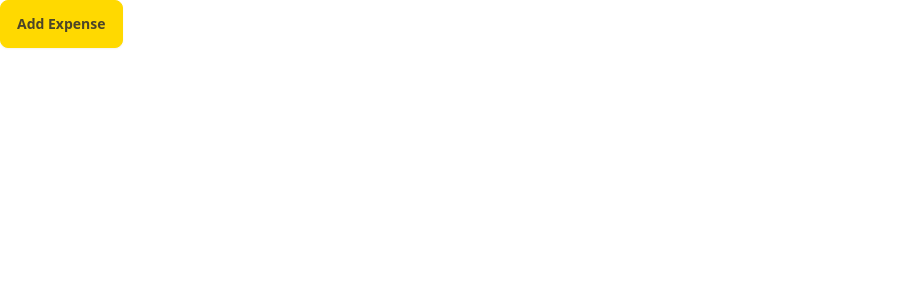
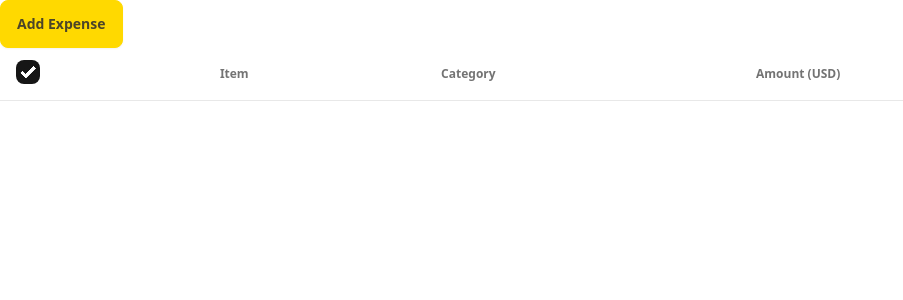
Before and after one commit to pNagi/cat-expense, a React (Vite) app: page / in a window 1280 px wide. Shown: the top 300 px of the page, without its empty margins (0-903 px from the left). Built offline with nearby package versions, Linux system fonts and the light colour scheme.

Commit message:
Create expense table

```diff
--- /dev/null
+++ b/src/components/ExpenseTable.tsx
@@ -0,0 +1,147 @@
+import { useCallback, useEffect, useMemo, useState } from "react";
+
+import { Expense } from "../api/expense/schema";
+import { t } from "../translations";
+
+interface ExpenseTableProps
+  extends Pick<Expense, "expenseDetails" | "maxAmount" | "maxCategoryAmount"> {
+  isLoading: boolean;
+}
+
+interface State {
+  all: boolean;
+  checked: Record<number, boolean>;
+  size: number;
+}
+
+const initialState = {
+  all: false,
+  checked: {},
+  size: 0,
+};
+
+const formatter = new Intl.NumberFormat("en-US", {
+  style: "currency",
+  currency: "USD",
+});
+
+export function ExpenseTable({
+  expenseDetails,
+  maxCategoryAmount,
+  maxAmount,
+  isLoading,
+}: ExpenseTableProps) {
+  const [state, setState] = useState<State>(initialState);
+
+  const allFormState = useMemo(
+    // Cache 'all' form state
+    () => ({
+      all: true,
+      checked: expenseDetails.reduce(
+        (acc, d) => ({ ...acc, [d.id]: true }),
+        {},
+      ),
+      size: expenseDetails.length,
+    }),
+    [expenseDetails],
+  );
+
+  const toggleItem = useCallback(
+    (id: number) => () => {
+      if (state.checked[id]) {
+        // Remove 'all' when uncheck
+        setState({
+          all: false,
+          checked: { ...state.checked, [id]: false },
+          size: state.size - 1,
+        });
+      } else {
+        // Recalculate 'all' when check
+        setState({
+          all: state.size + 1 === expenseDetails.length,
+          checked: { ...state.checked, [id]: true },
+          size: state.size + 1,
+        });
+      }
+    },
+    [expenseDetails.length, state.checked, state.size],
+  );
+
+  const toggleAll = useCallback(() => {
+    if (state.all) setState(initialState);
+    else setState(allFormState);
+  }, [allFormState, state.all]);
+
+  useEffect(() => {
+    // Recalculate 'all' when new expense detail is added
+    setState({
+      ...state,
+      all: state.size === expenseDetails.length,
+    });
+    // eslint-disable-next-line react-hooks/exhaustive-deps
+  }, [expenseDetails.length]);
+
+  return (
+    <table className="table min-h-96 w-full">
+      <thead>
+        <tr>
+          <th>
+            <label>
+              <input
+                className="checkbox"
+                type="checkbox"
+                name="all"
+                checked={state.all}
+                onChange={toggleAll}
+              />
+            </label>
+          </th>
+          <th>{t.expenseDetail.item.label}</th>
+          <th>{t.expenseDetail.category.label}</th>
+          <th>{t.expenseDetail.amount.label}</th>
+          <th></th>
+        </tr>
+      </thead>
+      <tbody>
+        {expenseDetails.map(({ id, item, categoryId, amount }) => (
+          <tr key={id} className="hover">
+            <th>
+              <label>
+                <input
+                  type="checkbox"
+                  className="checkbox"
+                  name="ids"
+                  value={id}
+                  checked={!!state.checked[id]}
+                  onChange={toggleItem(id)}
+                />
+              </label>
+            </th>
+            <td>{item}</td>
+            <td>
+              <span className="badge badge-ghost">
+                {t.categories[categoryId]}
+              </span>
+            </td>
+            <td>{formatter.format(amount)}</td>
+            <td>
+              {maxAmount === amount ? (
+                <span className="badge badge-ghost">{t.max}</span>
+              ) : null}
+              {maxCategoryAmount[categoryId] === amount ? (
+                <span className="badge badge-ghost">
+                  {t.maxCategory[categoryId]}
+                </span>
+              ) : null}
+            </td>
+          </tr>
+        ))}
+      </tbody>
+      {isLoading ? (
+        <div className="absolute inset-0 z-10 flex size-full items-center justify-center bg-white/30 backdrop-blur-sm">
+          <span className="loading loading-spinner"></span>
+        </div>
+      ) : null}
+    </table>
+  );
+}
--- a/src/pages/ExpensePage.tsx
+++ b/src/pages/ExpensePage.tsx
@@ -2,7 +2,9 @@ import { useCallback, useRef } from "react";
 
 import { useCatFact } from "../api/cat-fact/useCatFact";
 import { submitExpenseDetail } from "../api/expense/actions";
+import { useExpense } from "../api/expense/useExpense";
 import { ExpenseDetailForm } from "../components/ExpenseDetailForm";
+import { ExpenseTable } from "../components/ExpenseTable";
 import { t } from "../translations";
 import { Modal } from "../ui-kit/Modal";
 import { ModalCloseButton } from "../ui-kit/ModalCloseButton";
@@ -10,6 +12,7 @@ import { ModalCloseButton } from "../ui-kit/ModalCloseButton";
 export function ExpensePage() {
   const modalRef = useRef<HTMLDialogElement>(null);
   const catFact = useCatFact();
+  const expense = useExpense();
 
   const showModal = useCallback(() => {
     void catFact.refetch();
@@ -47,9 +50,17 @@ export function ExpensePage() {
         {/* Close Button */}
         <ModalCloseButton onClick={closeModal} />
       </Modal>
+      {/* Add Button */}
       <button className="btn btn-primary" type="button" onClick={showModal}>
         {t.addButton.text}
       </button>
+      {/* Table */}
+      <ExpenseTable
+        expenseDetails={expense.data?.expenseDetails ?? []}
+        maxCategoryAmount={expense.data?.maxCategoryAmount ?? {}}
+        maxAmount={expense.data?.maxAmount ?? 0}
+        isLoading={expense.isLoading}
+      />
     </>
   );
 }
--- a/src/translations.ts
+++ b/src/translations.ts
@@ -18,6 +18,12 @@ export const t = {
       placeholder: "10",
     },
   },
+  max: "Top Cat",
+  maxCategory: {
+    0: "Top Food",
+    1: "Top Furniture",
+    2: "Top Accessory",
+  },
   submitButton: {
     text: "Submit",
     pendingText: "Submitting",
```
Also changed, not shown: 1 other file (tests, documents, lock files or other folders).
